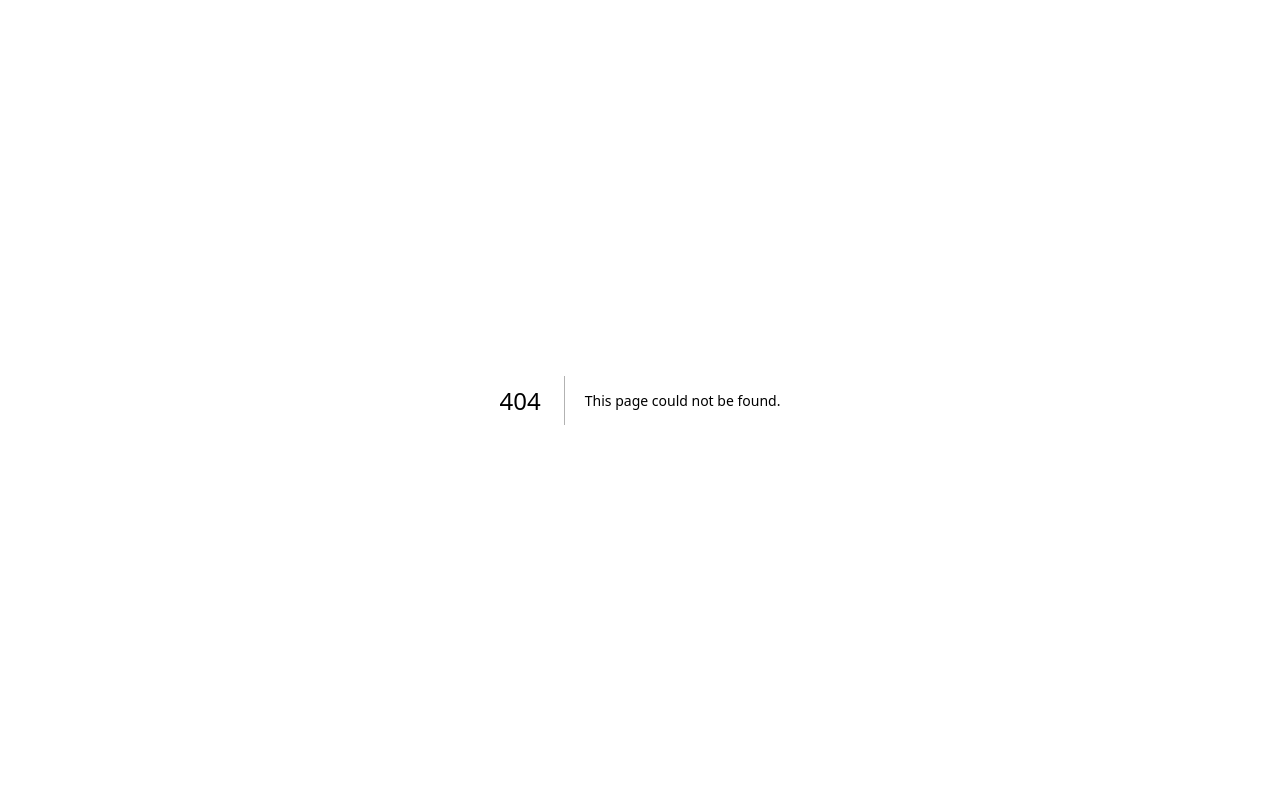
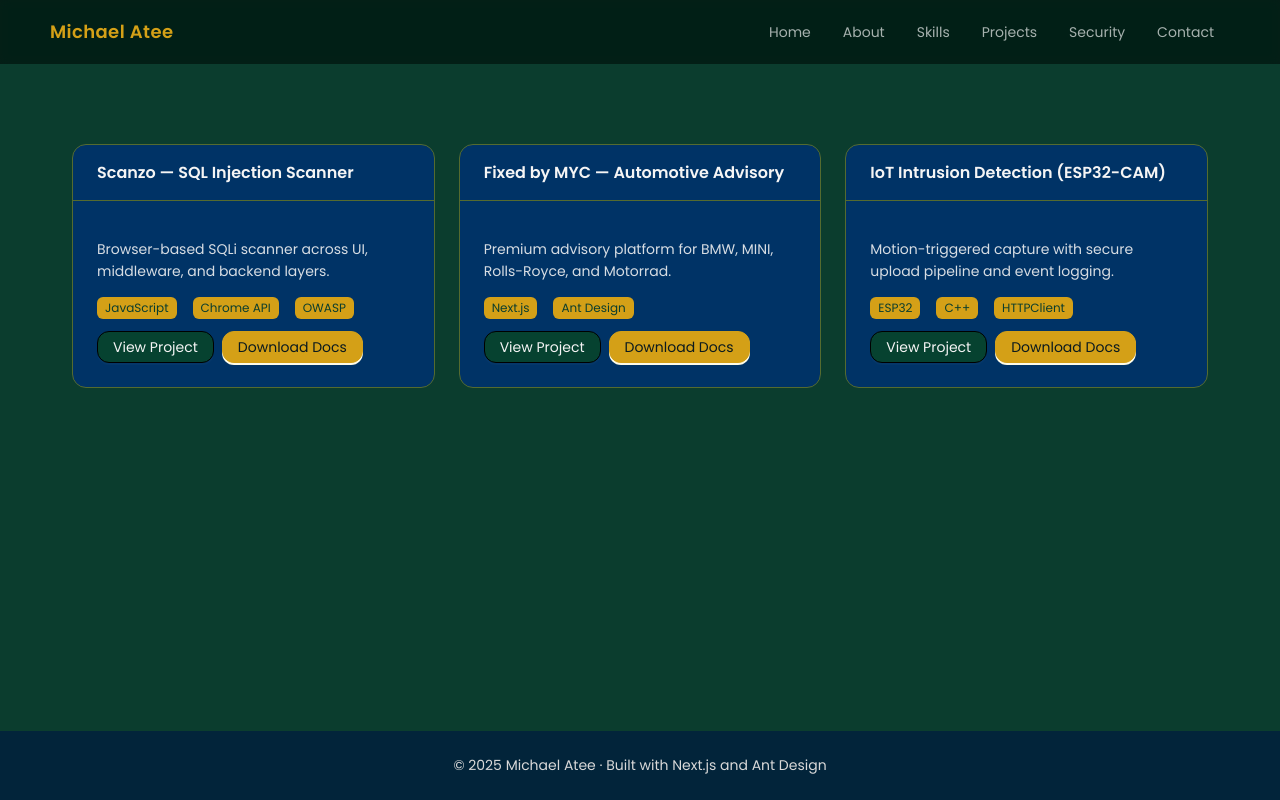
Before and after one commit to Atee-Michael/professional-portfolio, a Next.js app: page /projects in a window 1280 px wide. Before the commit this address had no page. Built offline with nearby package versions, Linux system fonts and the light colour scheme.

Commit message:
fix: changed repo structure to match path aliasis

```diff
--- /dev/null
+++ b/src/components/ProjectCard.tsx
@@ -0,0 +1,40 @@
+import { Card, Tag, Space, Button } from "antd";
+
+type Props = {
+  title: string;
+  description: string;
+  stack: string[];
+  repoLink?: string;
+  liveLink?: string;
+  docPath: string;
+};
+
+export default function ProjectCard({ title, description, stack, repoLink, liveLink, docPath }: Props) {
+  return (
+    <Card title={title}>
+      <p>{description}</p>
+      <Space wrap style={{ marginBottom: 12 }}>
+        {stack.map((s) => (
+          <Tag key={s} color="#D4A017" style={{ color: "#0B3D2E" }}>
+            {s}
+          </Tag>
+        ))}
+      </Space>
+      <Space wrap>
+        {repoLink && (
+          <Button href={repoLink} target="_blank" rel="noreferrer">
+            View Project
+          </Button>
+        )}
+        {liveLink && (
+          <Button href={liveLink} target="_blank" rel="noreferrer">
+            Live Demo
+          </Button>
+        )}
+        <Button type="primary" href={docPath} download>
+          Download Docs
+        </Button>
+      </Space>
+    </Card>
+  );
+}
--- /dev/null
+++ b/src/components/SiteLayout.tsx
@@ -0,0 +1,47 @@
+import Link from "next/link";
+import { Layout, Menu, Grid } from "antd";
+import { ReactNode } from "react";
+
+const { Header, Content, Footer } = Layout;
+const { useBreakpoint } = Grid;
+
+const navItems = [
+  { key: "home", label: <Link href="/">Home</Link> },
+  { key: "about", label: <Link href="/about">About</Link> },
+  { key: "skills", label: <Link href="/skills">Skills</Link> },
+  { key: "projects", label: <Link href="/projects">Projects</Link> },
+  { key: "security", label: <Link href="/security">Security</Link> },
+  { key: "contact", label: <Link href="/contact">Contact</Link> },
+];
+
+export default function SiteLayout({ children }: { children: ReactNode }) {
+  const screens = useBreakpoint();
+  const isMobile = !screens.md;
+
+  return (
+    <Layout style={{ minHeight: "100vh" }}>
+      <Header style={{ position: "sticky", top: 0, zIndex: 50, width: "100%" }}>
+        <div style={{ display: "flex", alignItems: "center", gap: 16 }}>
+          <Link href="/" style={{ color: "#D4A017", fontWeight: 700, fontSize: 18, letterSpacing: 0.4 }}>
+            Michael Atee
+          </Link>
+          <div style={{ flex: 1 }} />
+          <Menu
+            mode={isMobile ? "vertical" : "horizontal"}
+            theme="dark"
+            items={navItems}
+            style={{ background: "transparent", borderBottom: "none" }}
+          />
+        </div>
+      </Header>
+
+      <Content style={{ padding: "32px 0" }}>
+        <div className="container">{children}</div>
+      </Content>
+
+      <Footer style={{ textAlign: "center" }}>
+        © {new Date().getFullYear()} Michael Atee · Built with Next.js and Ant Design
+      </Footer>
+    </Layout>
+  );
+}
--- /dev/null
+++ b/src/data/projects.json
@@ -0,0 +1,23 @@
+[
+  {
+    "title": "Scanzo — SQL Injection Scanner",
+    "description": "Browser-based SQLi scanner across UI, middleware, and backend layers.",
+    "stack": ["JavaScript", "Chrome API", "OWASP"],
+    "repoLink": "https://github.com/michaelatee/scanzo",
+    "docPath": "/docs/scanzo-tech-doc.pdf"
+  },
+  {
+    "title": "Fixed by MYC — Automotive Advisory",
+    "description": "Premium advisory platform for BMW, MINI, Rolls-Royce, and Motorrad.",
+    "stack": ["Next.js", "Ant Design"],
+    "repoLink": "https://github.com/michaelatee/fixedbymyc",
+    "docPath": "/docs/fixedbymyc-doc.pdf"
+  },
+  {
+    "title": "IoT Intrusion Detection (ESP32-CAM)",
+    "description": "Motion-triggered capture with secure upload pipeline and event logging.",
+    "stack": ["ESP32", "C++", "HTTPClient"],
+    "repoLink": "https://github.com/michaelatee/iot-ids",
+    "docPath": "/docs/iot-ids-doc.pdf"
+  }
+]
--- /dev/null
+++ b/src/pages/_app.tsx
@@ -0,0 +1,41 @@
+import type { AppProps } from "next/app";
+import Head from "next/head";
+import { ConfigProvider, theme as antdTheme } from "antd";
+import "@/styles/globals.css";
+import "@/styles/theme.css";
+import SiteLayout from "@/components/SiteLayout";
+
+export default function App({ Component, pageProps }: AppProps) {
+  return (
+    <>
+      <Head>
+        <meta name="viewport" content="width=device-width, initial-scale=1, viewport-fit=cover" />
+        <title>Michael Atee | Cybersecurity · Cloud · Frontend</title>
+      </Head>
+
+      <ConfigProvider
+        theme={{
+          algorithm: antdTheme.defaultAlgorithm,
+          token: {
+            colorPrimary: "#D4A017",        // mustard
+            colorBgBase: "#0B3D2E",         // forest
+            colorTextBase: "#F5F5F5",
+            colorLink: "#D4A017",
+            borderRadius: 12,
+            fontFamily: "Poppins, Segoe UI, Roboto, sans-serif",
+          },
+          components: {
+            Layout: { headerBg: "rgba(0,0,0,0.5)", bodyBg: "#0B3D2E", footerBg: "#02243a" },
+            Card: { colorBgContainer: "#003366", colorBorderSecondary: "#556B2F" },
+            Button: { colorPrimary: "#D4A017", colorPrimaryHover: "#e0b126" },
+            Menu: { itemColor: "rgba(245,245,245,0.85)", itemHoverColor: "#D4A017", itemSelectedColor: "#D4A017" },
+          },
+        }}
+      >
+        <SiteLayout>
+          <Component {...pageProps} />
+        </SiteLayout>
+      </ConfigProvider>
+    </>
+  );
+}
--- /dev/null
+++ b/src/pages/projects.tsx
@@ -0,0 +1,19 @@
+import { Row, Col } from "antd";
+import ProjectCard from "@/components/ProjectCard";
+import projects from "@/data/projects.json";
+
+export default function Projects() {
+  return (
+    <section className="section">
+      <div className="container">
+        <Row gutter={[24, 24]}>
+          {(projects as any[]).map((p) => (
+            <Col xs={24} md={12} lg={8} key={p.title}>
+              <ProjectCard {...p} />
+            </Col>
+          ))}
+        </Row>
+      </div>
+    </section>
+  );
+}
--- /dev/null
+++ b/src/styles/globals.css
@@ -0,0 +1,30 @@
+@import url("https://fonts.googleapis.com/css2?family=Poppins:wght@300;400;600&display=swap");
+
+* { box-sizing: border-box; }
+html, body, #__next { height: 100%; }
+body {
+  margin: 0;
+  font-family: "Poppins", system-ui, -apple-system, Segoe UI, Roboto, sans-serif;
+  background: var(--forest);
+  color: var(--text);
+}
+
+/* Links and focus states */
+a { color: var(--mustard); text-decoration: none; }
+a:hover, a:focus { text-decoration: underline; }
+:focus-visible { outline: 2px solid var(--mustard); outline-offset: 2px; }
+
+/* Utility spacing */
+.section { padding: 48px 0; }
+.container { width: 100%; max-width: 1200px; margin: 0 auto; padding: 0 16px; }
+
+/* Ant Design tweaks for dark base */
+.ant-layout { background: var(--forest); }
+.ant-layout-header { background: rgba(0,0,0,0.5); backdrop-filter: saturate(120%) blur(6px); }
+.ant-layout-footer { background: #02243a; color: var(--muted); }
+.ant-card { background: var(--navy); border: 1px solid var(--olive); }
+.ant-card-head-title, .ant-typography, .ant-menu, .ant-btn { color: var(--text); }
+
+/* Buttons */
+.ant-btn-primary { background: var(--mustard); border-color: var(--mustard); color: #0B1A1F; }
+.ant-btn-primary:hover { filter: brightness(1.05); }
--- /dev/null
+++ b/src/styles/theme.css
@@ -0,0 +1,12 @@
+:root{
+  --olive:#556B2F;
+  --mustard:#D4A017;
+  --chocolate:#7B3F00;
+  --camel:#8B5A2B;
+  --forest:#0B3D2E;
+  --navy:#003366;
+  --burgundy:#800020;
+
+  --text:#F5F5F5;
+  --muted:#D9D9D9;
+}
```
Also changed, not shown: src/pages/index.tsx (added, +59 -0 lines), 1 other file (tests, documents, lock files or other folders).
